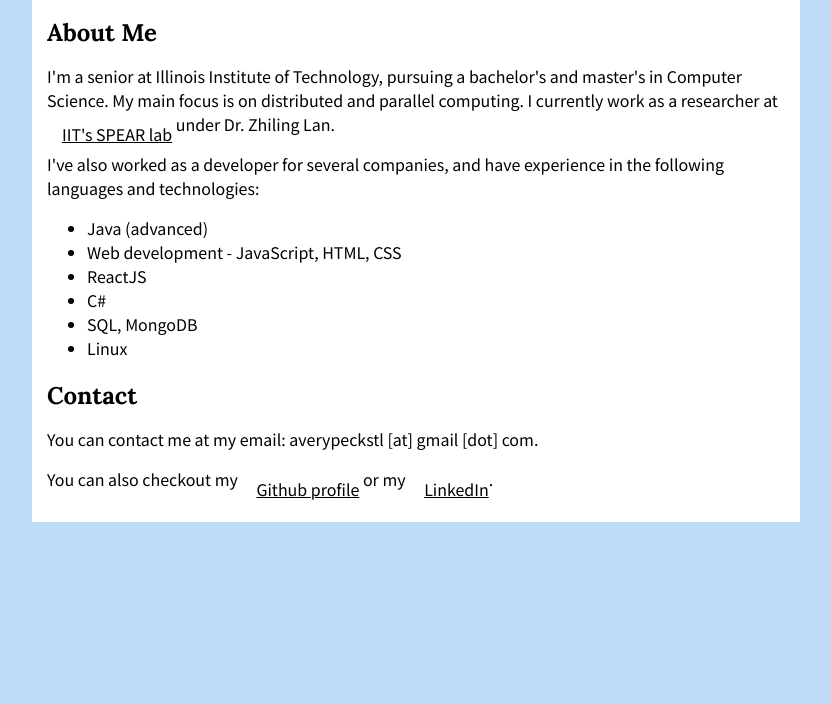
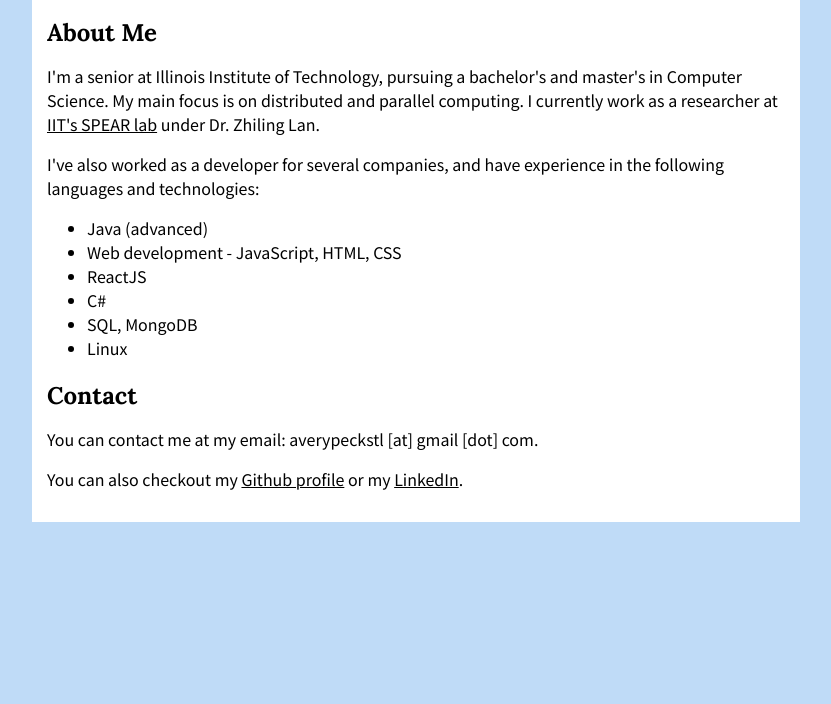
Before and after one commit to apeckstl/apeckstl.github.io, a plain HTML site: page index.html in a window 1280 px wide. Shown: the part 96-800 px from the top of the page, without its empty margins (224-1055 px from the left). Drawn offline with Linux system fonts and the light colour scheme.

Commit message:
fixed acmw link

```diff
--- a/styles.css
+++ b/styles.css
@@ -30,7 +30,7 @@ a:visited, a {
     color: black;
 }
 
-.page a {
+.page .download {
 	position: relative;
 	top: 10px;
 	margin-left: 15px;
```
Also changed, not shown: resume.html (+1 -1 lines).
